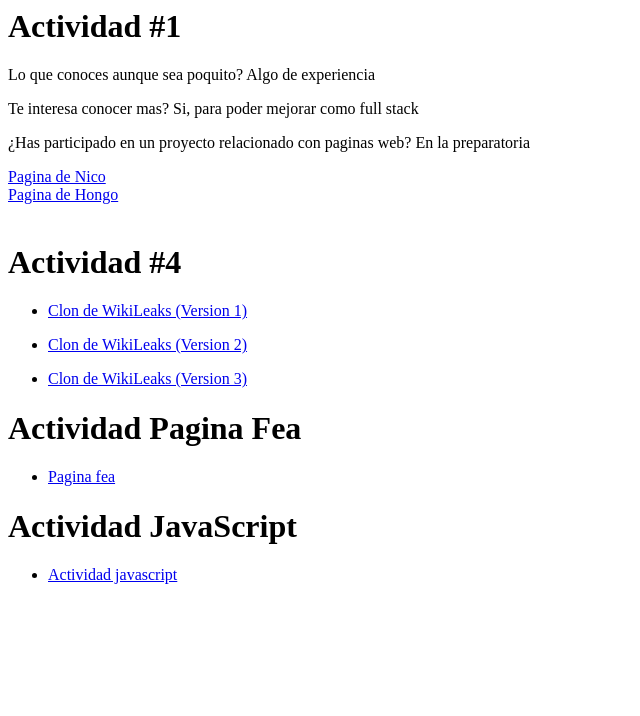
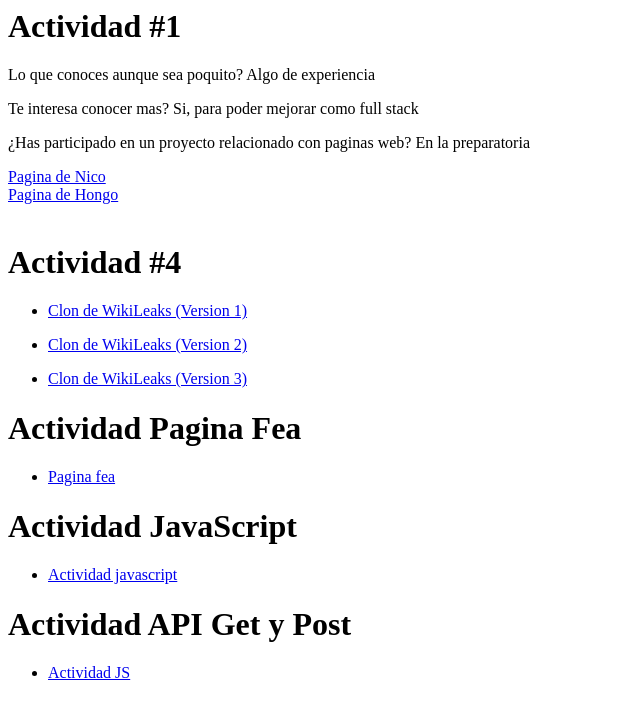
Before and after one commit to JosArtu/JosArtu.github.io, a plain HTML site: page miarchivo.html in a window 1280 px wide. Shown: the whole page, without its empty margins (0-640 px from the left). Drawn offline with Linux system fonts and the light colour scheme.

Commit message:
Add API Get and Post activity section

```diff
--- a/miarchivo.html
+++ b/miarchivo.html
@@ -31,5 +31,9 @@
         <ul>
             <li><a href="https://josartu.github.io/ActJS.html">Actividad javascript</a></li>
             </ul>
+        <h1>Actividad API Get y Post</h1>
+        <ul>
+            <li><a href="https://github.com/JosArtu/JosArtu.github.io/blob/main/miarchivo.js">Actividad JS</a></li>
+            </ul>
     </body>
 </html>
```
